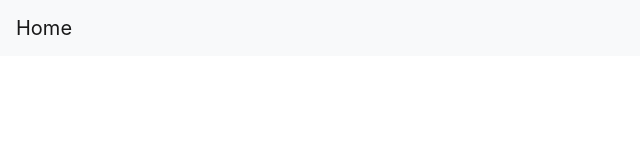
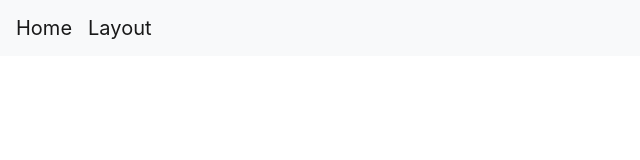
Before and after one commit to jm-avila/react-components, a React (Create React App) app: page / in a window 1280 px wide. Shown: the top 160 px of the page, without its empty margins (0-640 px from the left). Built offline with nearby package versions, Linux system fonts and the light colour scheme.

Commit message:
Basic routing in place

```diff
--- a/package.json
+++ b/package.json
@@ -9,6 +9,7 @@
     "bootstrap": "^4.5.2",
     "react": "^16.13.1",
     "react-dom": "^16.13.1",
+    "react-router-dom": "^5.2.0",
     "react-scripts": "3.4.3"
   },
   "scripts": {
--- a/src/App.jsx
+++ b/src/App.jsx
@@ -1,13 +1,15 @@
 import React from "react";
-import { ErrorBoundary, Header } from "./components";
+import { BrowserRouter } from "react-router-dom";
+import { ErrorBoundary, Header, RoutesSwitch } from "./components";
 
 function App() {
   return (
-    <div className="App">
+    <BrowserRouter>
       <ErrorBoundary>
         <Header />
+        <RoutesSwitch />
       </ErrorBoundary>
-    </div>
+    </BrowserRouter>
   );
 }
 
--- a/src/components/Header.jsx
+++ b/src/components/Header.jsx
@@ -1,11 +1,20 @@
 import React from "react";
+import { NavLink } from "react-router-dom";
 
 export default () => {
   return (
     <nav className="navbar navbar-expand-lg navbar-light bg-light">
-      <a className="navbar-brand" href="/">
+      <NavLink to="/" className="navbar-brand">
         Home
-      </a>
+      </NavLink>
+
+      <NavLink
+        activeClassName="border border-dark border-top-0 border-right-0 border-left-0"
+        to="/layout"
+        className="navbar-brand"
+      >
+        Layout
+      </NavLink>
     </nav>
   );
 };
--- /dev/null
+++ b/src/components/Layout/index.js
@@ -0,0 +1,5 @@
+import React from "react";
+
+export default () => {
+  return <div>Layout</div>;
+};
--- /dev/null
+++ b/src/components/RoutesSwitch.jsx
@@ -0,0 +1,12 @@
+import React from "react";
+import { Route, Switch, Redirect } from "react-router-dom";
+import Layout from "./Layout";
+
+export default () => {
+  return (
+    <Switch>
+      <Route exact path="/layout" component={Layout} />
+      <Redirect exact to="/" />
+    </Switch>
+  );
+};
--- a/src/components/index.js
+++ b/src/components/index.js
@@ -1,4 +1,5 @@
 import ErrorBoundary from "./ErrorBoundary.jsx";
 import Header from "./Header.jsx";
+import RoutesSwitch from "./RoutesSwitch";
 
-export { ErrorBoundary, Header };
+export { ErrorBoundary, Header, RoutesSwitch };
```
Also changed, not shown: 1 other file (tests, documents, lock files or other folders).
